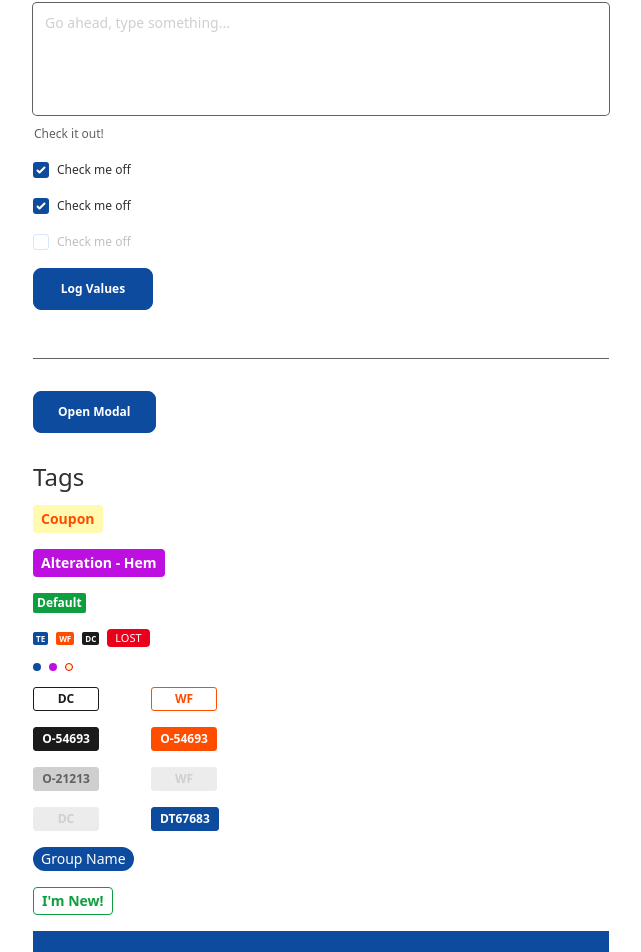
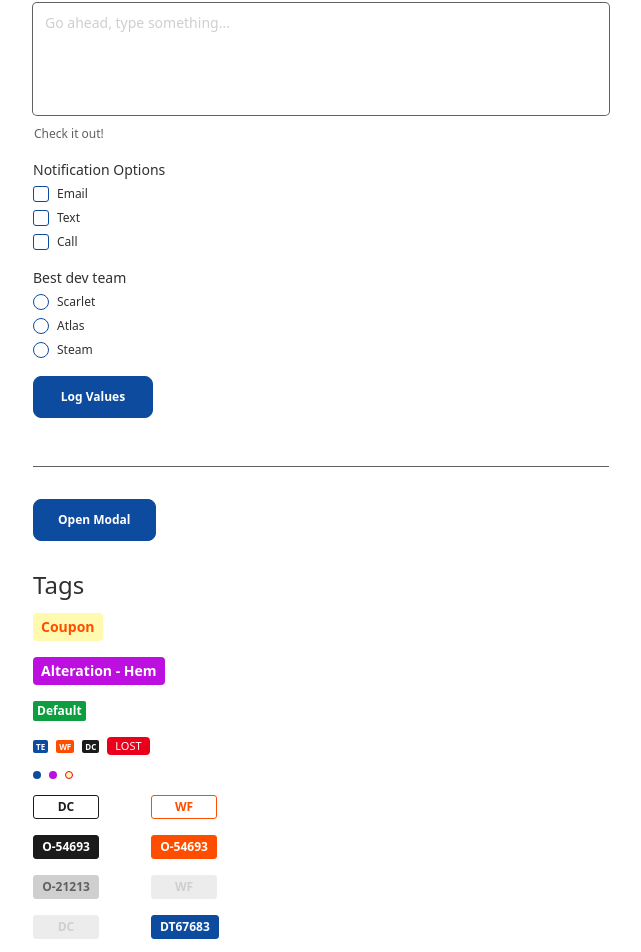
Before and after one commit to paulhmorris/crm-components, a React (Vite) app: page /components in a window 1280 px wide. Shown: the part 1083-2035 px from the top of the page, without its empty margins (79-720 px from the left). Built offline with nearby package versions, Linux system fonts and the light colour scheme.

Commit message:
Convert Radio to react-hook-form

```diff
--- a/src/components/Forms/Checkbox.tsx
+++ b/src/components/Forms/Checkbox.tsx
@@ -31,7 +31,8 @@ export const Checkbox = ({
       <label
         htmlFor={name}
         className={classNames(
-          isDisabled && "pointer-events-none cursor-auto opacity-30",
+          isDisabled &&
+            "pointer-events-none cursor-auto opacity-30 transition-colors duration-75",
           "cursor-pointer text-xs"
         )}
       >
--- a/src/components/Forms/Radio.tsx
+++ b/src/components/Forms/Radio.tsx
@@ -1,28 +1,42 @@
-import { Field } from "react-final-form";
+import { useFormContext } from "react-hook-form";
 import { RadioProps } from "types";
+import { classNames } from "utils/helpers";
 
 export const Radio = ({
   label,
   name,
   value,
-  fieldProps,
+  controllerProps,
   ...props
 }: RadioProps) => {
+  const {
+    register,
+    formState: { isSubmitting },
+  } = useFormContext();
+
+  const isDisabled: boolean | undefined = isSubmitting || props.disabled;
+
   return (
-    <Field name={name} type="radio" value={value.toString()} {...fieldProps}>
-      {({ input }) => (
     <div className="flex items-center space-x-2">
       <input
-            {...input}
+        {...register(name, { ...controllerProps?.rules })}
         {...props}
         id={value.toString()}
-            className="cursor-pointer border-tide-blue text-tide-blue focus:ring-transparent"
+        type="radio"
+        value={value}
+        name={name}
+        disabled={isDisabled}
+        className="cursor-pointer border-tide-blue text-tide-blue transition duration-75 focus:ring-transparent disabled:border-blue-100 disabled:text-blue-100"
       />
-          <label htmlFor={value.toString()} className="cursor-pointer text-xs">
+      <label
+        htmlFor={value.toString()}
+        className={classNames(
+          "cursor-pointer text-xs transition-colors duration-75",
+          isDisabled && "text-gray-300"
+        )}
+      >
         {label}
       </label>
     </div>
-      )}
-    </Field>
   );
 };
--- a/src/index.css
+++ b/src/index.css
@@ -50,6 +50,10 @@
     @apply rounded bg-gray-200 py-1 px-2 text-xs;
   }
 
+  fieldset {
+    @apply disabled:opacity-60;
+  }
+
   [type="checkbox"]:focus {
     @apply ring-0;
   }
--- a/src/routes/components.tsx
+++ b/src/routes/components.tsx
@@ -2,11 +2,13 @@ import { DropdownMenuItem } from "components/DropdownMenuItem";
 import { Checkbox } from "components/Forms/Checkbox";
 import { Form } from "components/Forms/Form";
 import { FormConnector } from "components/Forms/FormConnector";
+import { Radio } from "components/Forms/Radio";
 import { TextArea } from "components/Forms/TextArea";
 import { TextInput } from "components/Forms/TextInput";
 import { MarketCard } from "components/Markets/MarketCard";
 import { OrderPill } from "components/Orders/OrderPill";
 import { useState } from "react";
+import { sleep } from "utils/helpers";
 // import { SelectOptionProps } from "types";
 import { Banner } from "../components/Banner";
 import { Button } from "../components/Button";
@@ -91,7 +93,8 @@ export default function ComponentDisplay() {
       <div className="border-y border-gray-400 pb-12 pt-6">
         <h2>React hook Form testing</h2>
         <Form
-          onSubmit={(data) => {
+          onSubmit={async (data) => {
+            await sleep(2000);
             console.log(data);
           }}
           defaultValues={{ myInput: "", checkbox2: true, checkbox3: true }}
@@ -114,9 +117,22 @@ export default function ComponentDisplay() {
               description="Check it out!"
               defaultValue={""}
             />
-            <Checkbox name="checkbox2" label="Check me off" />
-            <Checkbox name="checkbox3" label="Check me off" />
-            <Checkbox name="checkbox4" label="Check me off" disabled />
+            <fieldset>
+              <legend>Notification Options</legend>
+              <div className="mt-1 space-y-1">
+                <Checkbox name="shouldEmail" label="Email" />
+                <Checkbox name="shouldText" label="Text" />
+                <Checkbox name="shouldCall" label="Call" />
+              </div>
+            </fieldset>
+            <fieldset>
+              <legend>Best dev team</legend>
+              <div className="mt-1 space-y-1">
+                <Radio name="bestTeam" label="Scarlet" value="scarlet" />
+                <Radio name="bestTeam" label="Atlas" value="atlas" />
+                <Radio name="bestTeam" label="Steam" value="steam" />
+              </div>
+            </fieldset>
           </div>
           <FormConnector>
             {({ formState: { isSubmitting } }) => (
--- a/src/types.ts
+++ b/src/types.ts
@@ -99,13 +99,13 @@ export interface RadioProps extends ComponentPropsWithoutRef<"input"> {
   name: string;
   value: string | number;
   label: string;
-  fieldProps?: UseFieldConfig<string>;
+  controllerProps?: Omit<UseControllerProps, "name">;
 }
 
 export interface CheckboxProps extends ComponentPropsWithoutRef<"input"> {
   name: string;
   label?: string;
-  fieldProps?: UseFieldConfig<string>;
+  controllerProps?: Omit<UseControllerProps, "name">;
 }
 
 /** Options for order tags */
```
Lines whose indentation alone changed are shown as unchanged.
